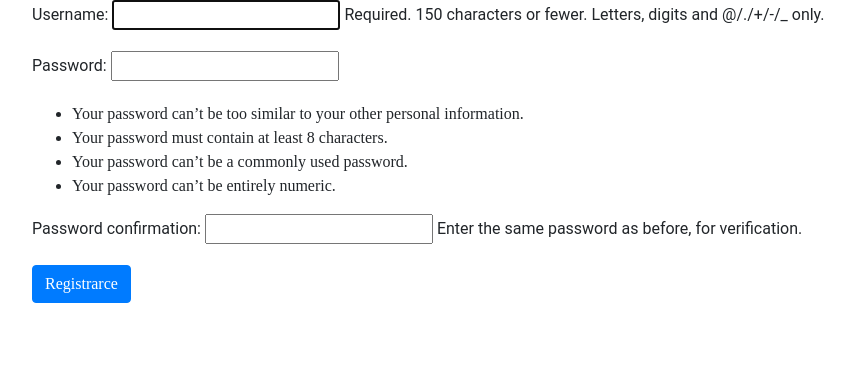
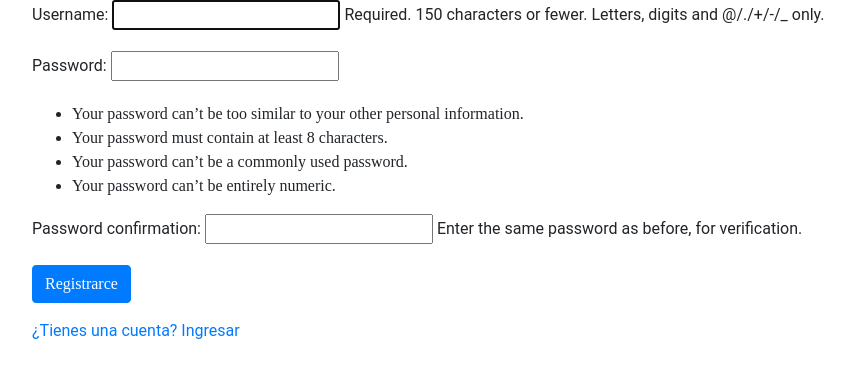
Before and after one commit to JorgitoR/CarneShop-Django-python, a Django app: page /registro/ in a window 1280 px wide. Shown: the top 378 px of the page, without its empty margins (32-886 px from the left). Run offline with Django 3.2, Linux system fonts and the light colour scheme; some libraries are stand-ins or nearby versions.

Commit message:
CarneShop Django-python

```diff
--- a/template/Usuario/registro.html
+++ b/template/Usuario/registro.html
@@ -7,9 +7,15 @@
 
 	{{form.as_p}}
 
-	<button type="submit" class="btn btn-primary d-flex align-items-center mb-3">
-		Registrarce
-	</button>
+	<div class="actionBtn">
+		<button type="submit" class="btn btn-primary d-flex align-items-center mb-3">
+			Registrarce
+		</button>
+		<a href="">
+				¿Tienes una cuenta? Ingresar
+		</a>
+
+	</div>
 
 </form>
 
```
